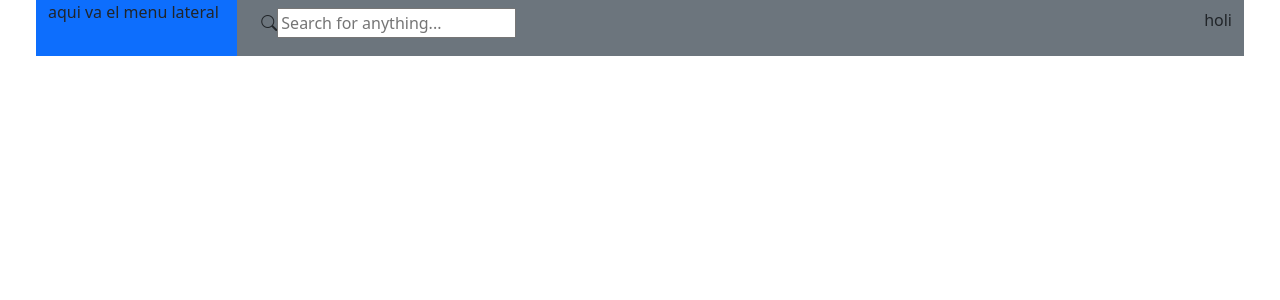
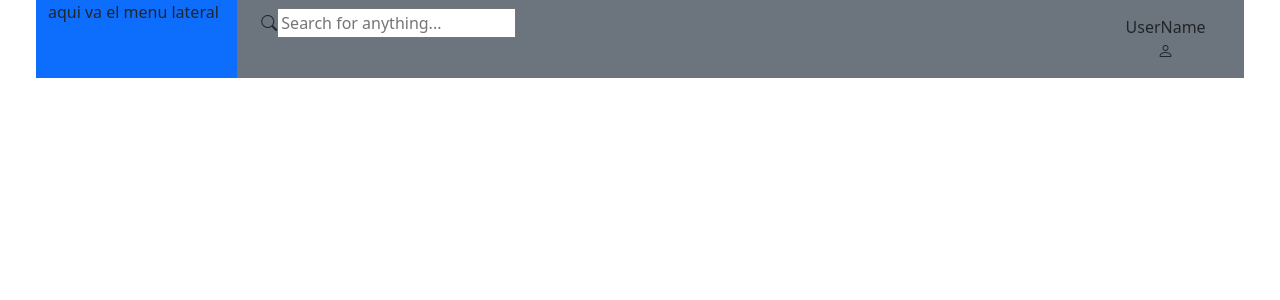
Before and after one commit to AndreaValeroSanz/kanban, a React (Vite) app: page / in a window 1280 px wide. Shown: the top 300 px of the page. Built offline with nearby package versions, Linux system fonts and the light colour scheme.

Commit message:
Commit navbar edición

```diff
--- a/src/Components/Navbar.jsx
+++ b/src/Components/Navbar.jsx
@@ -1,5 +1,6 @@
 import { useState } from "react";
 import Searchbar from "./Searchbar";
+import Users from "./Users";
 function Navbar() {
   return (
     <>
@@ -7,7 +8,7 @@ function Navbar() {
         <div className=" w-100 d-flex justify-content-between">
           <Searchbar />
 
-          <p>holi</p>
+          <Users />
         </div>
       </nav>
     </>
```
